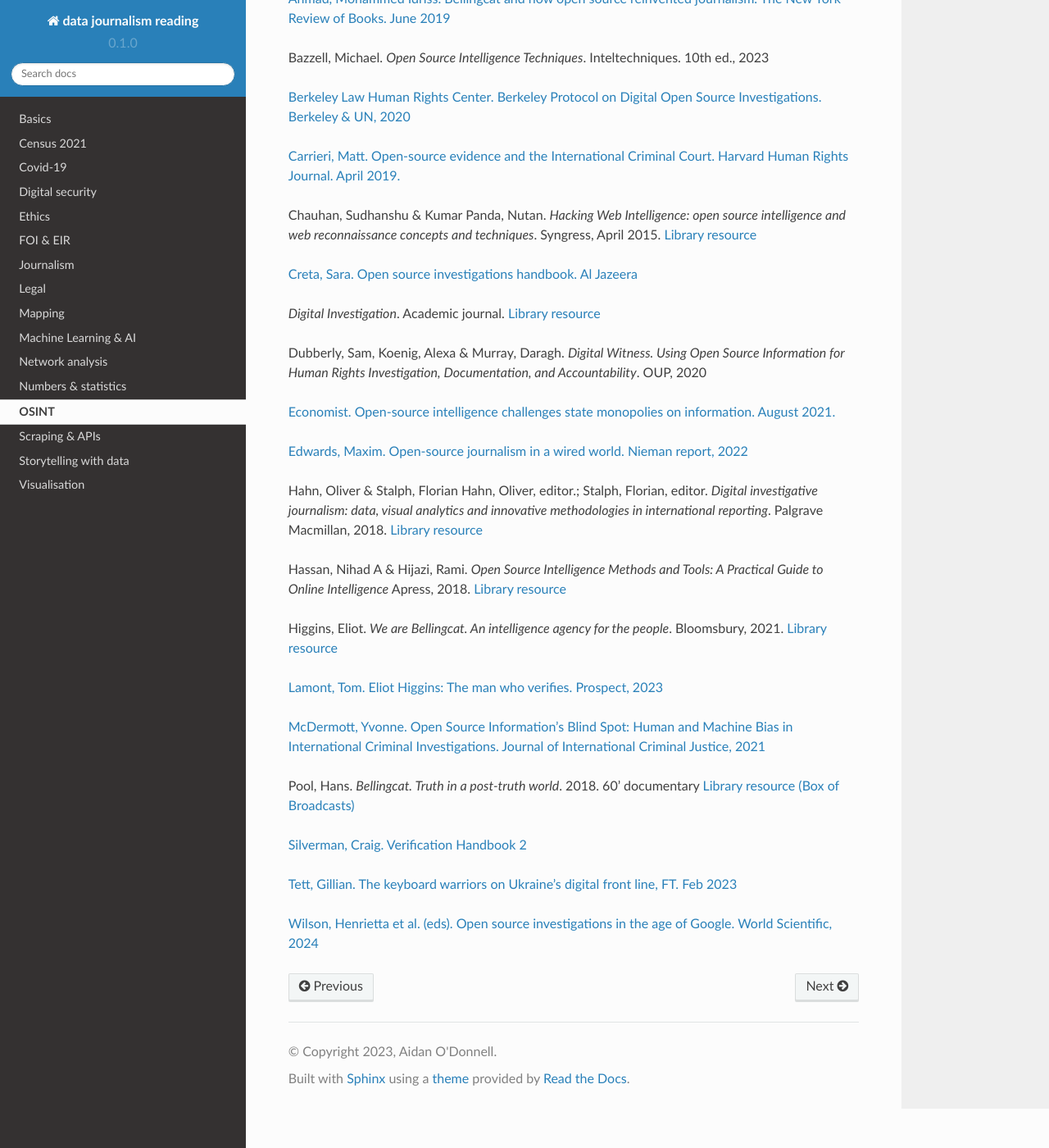
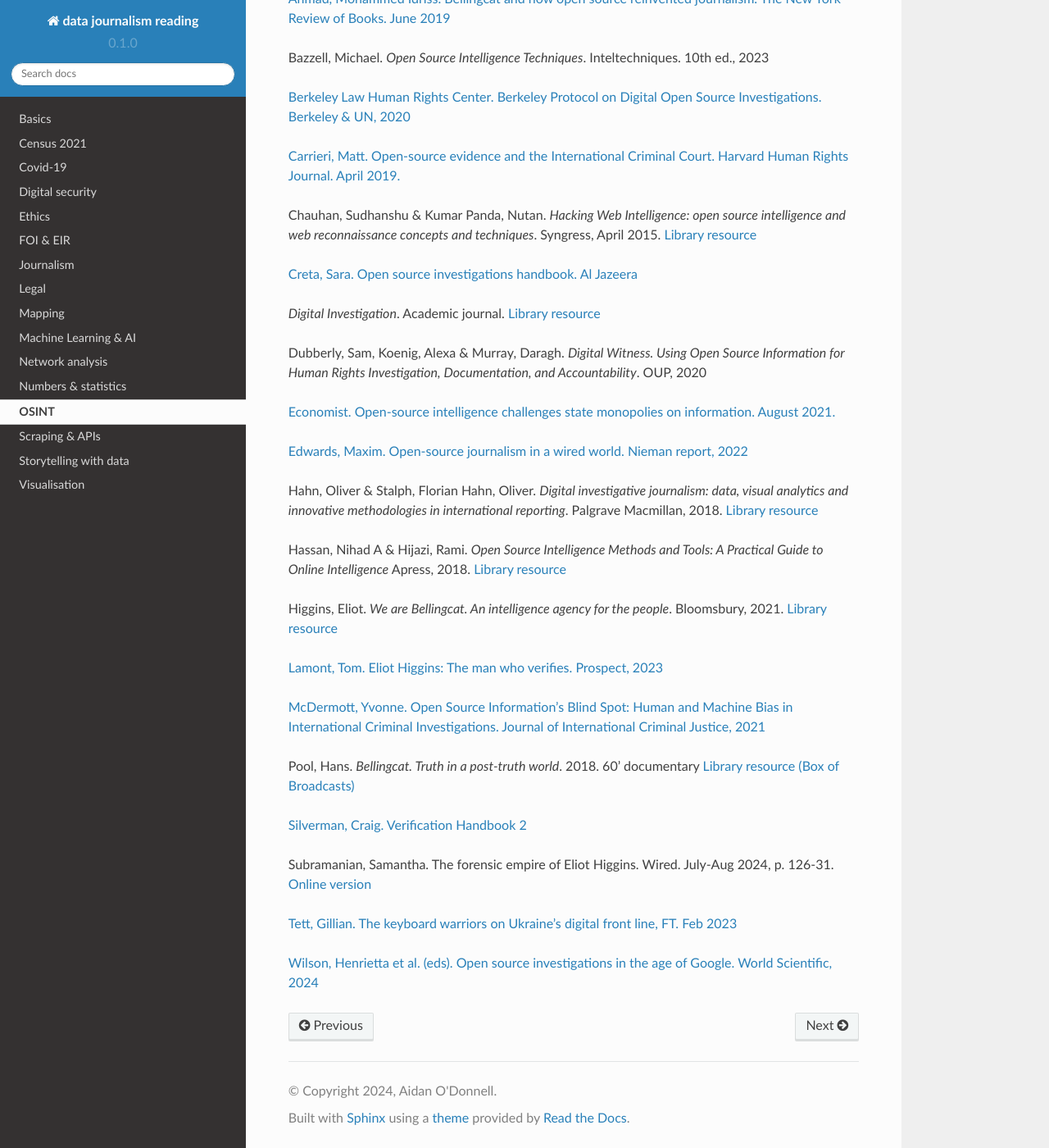
Before and after one commit to aodhanlutetiae/data_journalism_reading, a Sphinx documentation site: the page built from docs/source/osint.rst, in a window 1280 px wide and 1400 px high, scrolled down 173 px. Shown: the whole window at 82% size. Built offline with Sphinx 7.4.7 and the Read the Docs theme 2.0.0, drawn with Linux system fonts in a browser that asks for light colours.

Commit message:
update year

```diff
--- a/docs/source/conf.py
+++ b/docs/source/conf.py
@@ -3,7 +3,7 @@
 # -- Project information
 
 project = 'data journalism reading'
-copyright = "2023, Aidan O'Donnell"
+copyright = "2024, Aidan O'Donnell"
 author = '@aodhanlutetiae'
 
 release = '0.1'
--- a/docs/source/index.rst
+++ b/docs/source/index.rst
@@ -2,7 +2,7 @@
 ============================
 
 This is the reading list for data journalism and computational journalism classes at
-`Jomec <https://www.cardiff.ac.uk/journalism-media-and-culture>`_ (Cardiff University) for undergraduate and postgraduate journalism students. Some references have a link to the Cardiff University library that is only available to registered students but most of the works are online and the others are generally available from book dealers.
+`Jomec <https://www.cardiff.ac.uk/journalism-media-and-culture>`_ (Cardiff University) for undergraduate and postgraduate journalism students. Some references have a link to the Cardiff University library that is only available to registered students but most of the works are online and the others are generally available from book dealers. Remarks and suggestions to `aodhanlutetiae <https://x.com/aodhanlutetiae>`_
 
 Contents
 --------
--- a/docs/source/osint.rst
+++ b/docs/source/osint.rst
@@ -27,8 +27,7 @@
 
 `Edwards, Maxim. Open-source journalism in a wired world. Nieman report, 2022 <https://niemanreports.org/articles/open-source-journalism/>`_
 
-Hahn, Oliver & Stalph, Florian Hahn, Oliver, editor.; Stalph, Florian, editor.
-*Digital investigative journalism: data, visual analytics and innovative methodologies in international reporting*.
+Hahn, Oliver & Stalph, Florian Hahn, Oliver. *Digital investigative journalism: data, visual analytics and innovative methodologies in international reporting*.
 Palgrave Macmillan, 2018. `Library resource <https://librarysearch.cardiff.ac.uk/permalink/44WHELF_CAR/1fseqj3/alma9911682114502420>`_
 
 Hassan, Nihad A & Hijazi, Rami. *Open Source Intelligence Methods and Tools: A Practical Guide to Online Intelligence*
@@ -45,6 +44,9 @@
 
 `Silverman, Craig. Verification Handbook 2 <http://verificationhandbook.com/downloads/verification.handbook.2.pdf>`_
 
+Subramanian, Samantha. The forensic empire of Eliot Higgins. Wired. July-Aug 2024, p. 126-31.
+`Online version <https://www.wired.com/story/how-to-lead-army-of-digital-sleuths-age-of-ai/>`_
+
 `Tett, Gillian. The keyboard warriors on Ukraine’s digital front line, FT. Feb 2023 <https://www.ft.com/content/7e3d95c3-8118-4ade-ae0c-68512383b7b4>`_
 
 `Wilson, Henrietta et al. (eds). Open source investigations in the age of Google. World Scientific, 2024 <https://www.worldscientific.com/doi/pdf/10.1142/q0414?download=true>`_
```
